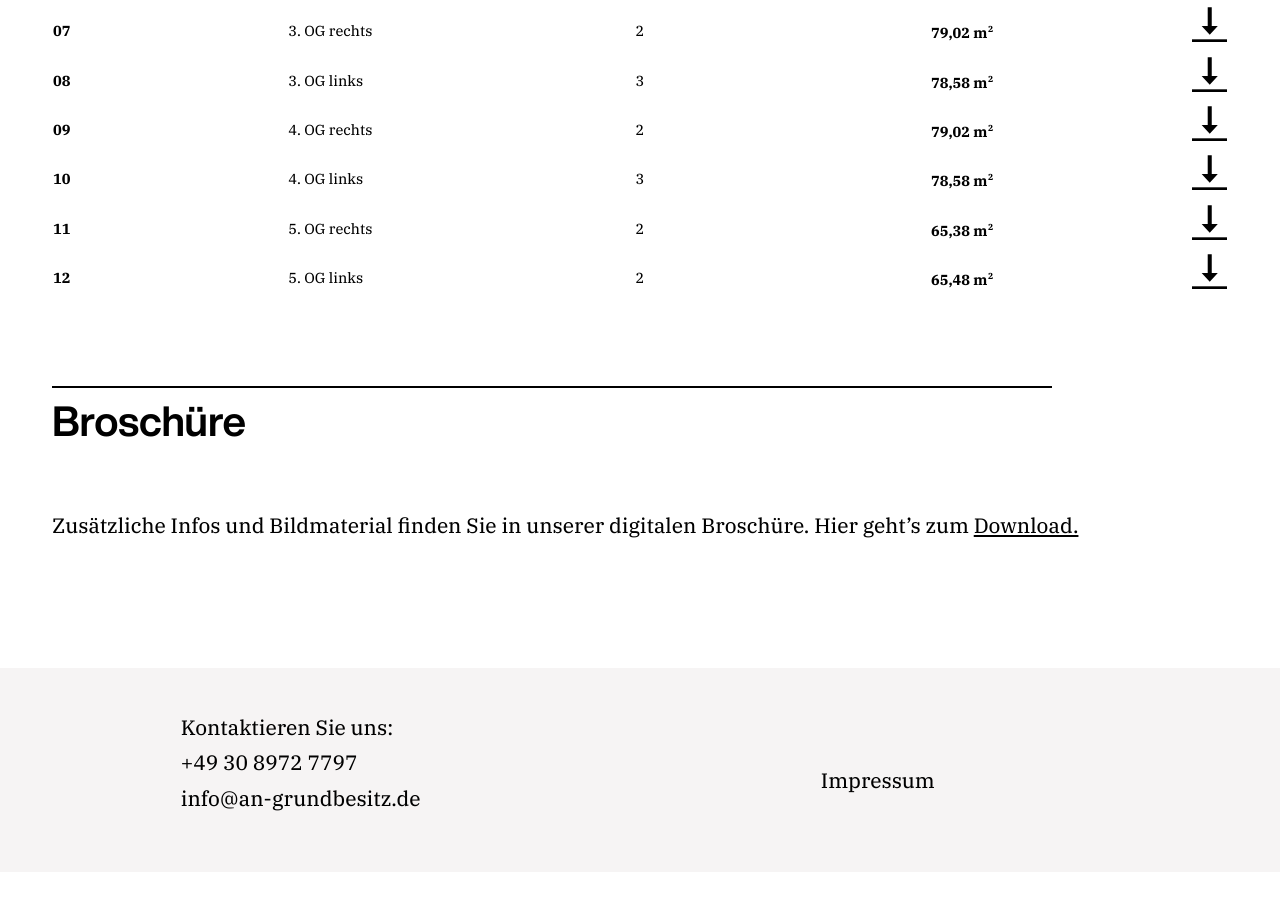
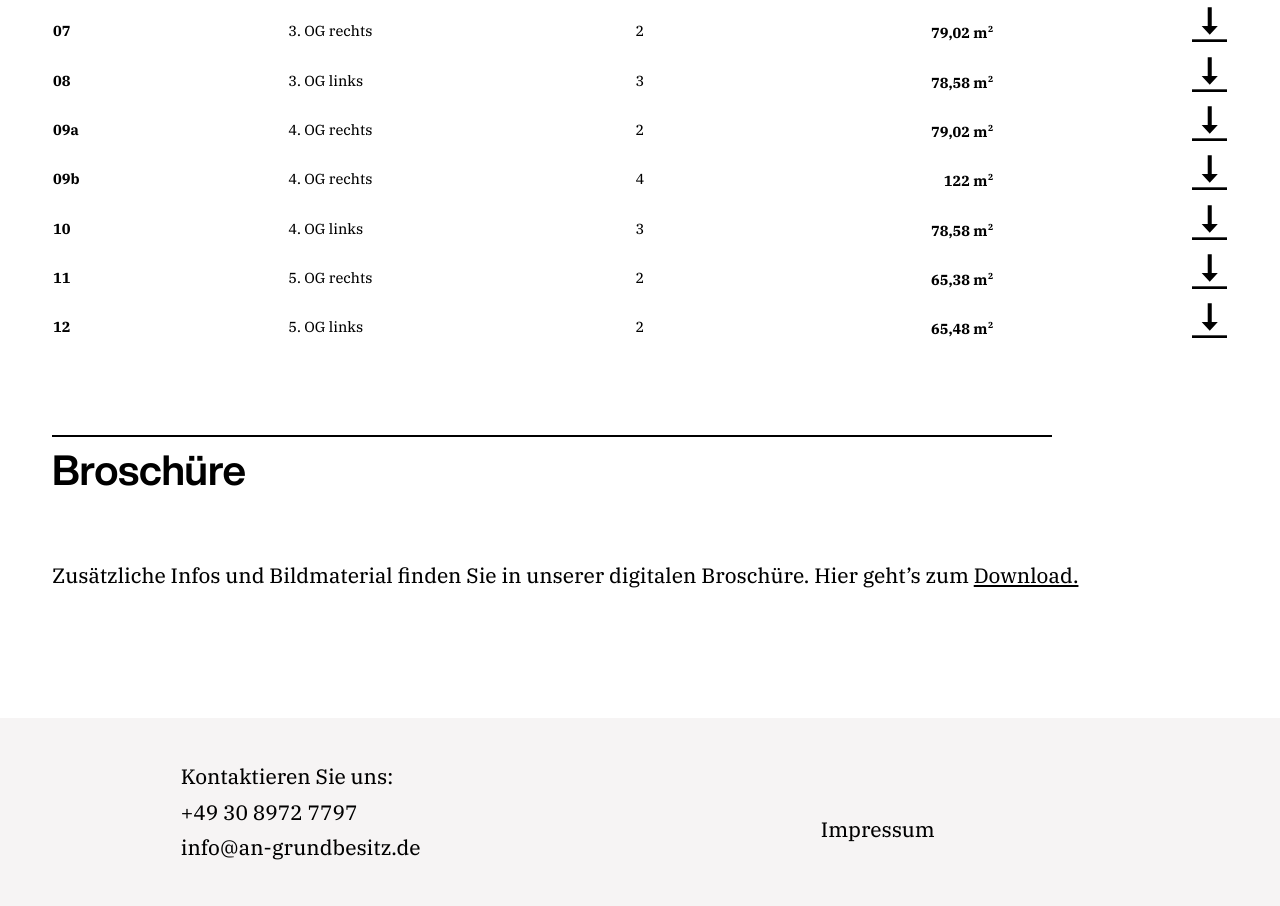
Before and after one commit to Hesign-Studio/f6living, a plain HTML site: page apartments.html in a window 1280 px wide. Shown: the part 1826-2732 px from the top of the page. Before the commit the page ends 2698 px from the top, so only its background shows below. Drawn offline with Linux system fonts and the light colour scheme.

Commit message:
Update apartments.html

```diff
--- a/apartments.html
+++ b/apartments.html
@@ -289,7 +289,7 @@
               </td>
             </tr>
             <tr>
-              <td><strong> 09 </strong></td>
+              <td><strong> 09a </strong></td>
               <td>4. OG rechts</td>
               <td style="text-align: center;">2</td>
               <td style="text-align: right;">
@@ -303,6 +303,25 @@
               </td>
               <td style="text-align: right;">
                 <a href="./pdf/german/F6Living_Plan_Ap_03_07_09_ger.pdf" target="_blank">
+                  <img src="./img/download-arrow-01.svg" />
+                </a>
+              </td>
+            </tr>
+             <tr>
+              <td><strong> 09b </strong></td>
+              <td>4. OG rechts</td>
+              <td style="text-align: center;">4</td>
+              <td style="text-align: right;">
+                <strong
+                  >122
+                  <p>
+                    m
+                    <sup>2</sup>
+                  </p>
+                </strong>
+              </td>
+              <td style="text-align: right;">
+                <a href="./pdf/german/F6Living_Plan_Ap_09_alt_ger.pdf" target="_blank">
                   <img src="./img/download-arrow-01.svg" />
                 </a>
               </td>
```
